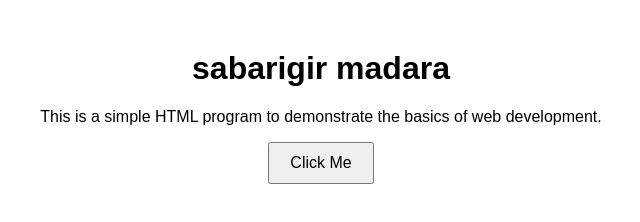
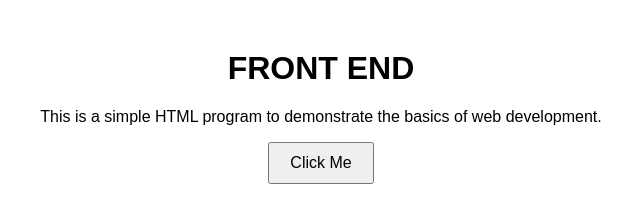
Before and after one commit to itsSabarigiri/gitforYT, a plain HTML site: page cat.html in a window 1280 px wide. Shown: the whole page, without its empty margins (319-959 px from the left). Drawn offline with Linux system fonts and the light colour scheme.

Commit message:
frontend

```diff
--- a/cat.html
+++ b/cat.html
@@ -18,7 +18,7 @@
     </style>
 </head>
 <body>
-    <h1>sabarigir madara</h1>
+    <h1>FRONT END</h1>
     <p>This is a simple HTML program to demonstrate the basics of web development.</p>
     <button onclick="alert('Hello, World!')">Click Me</button>
 </body>
```
